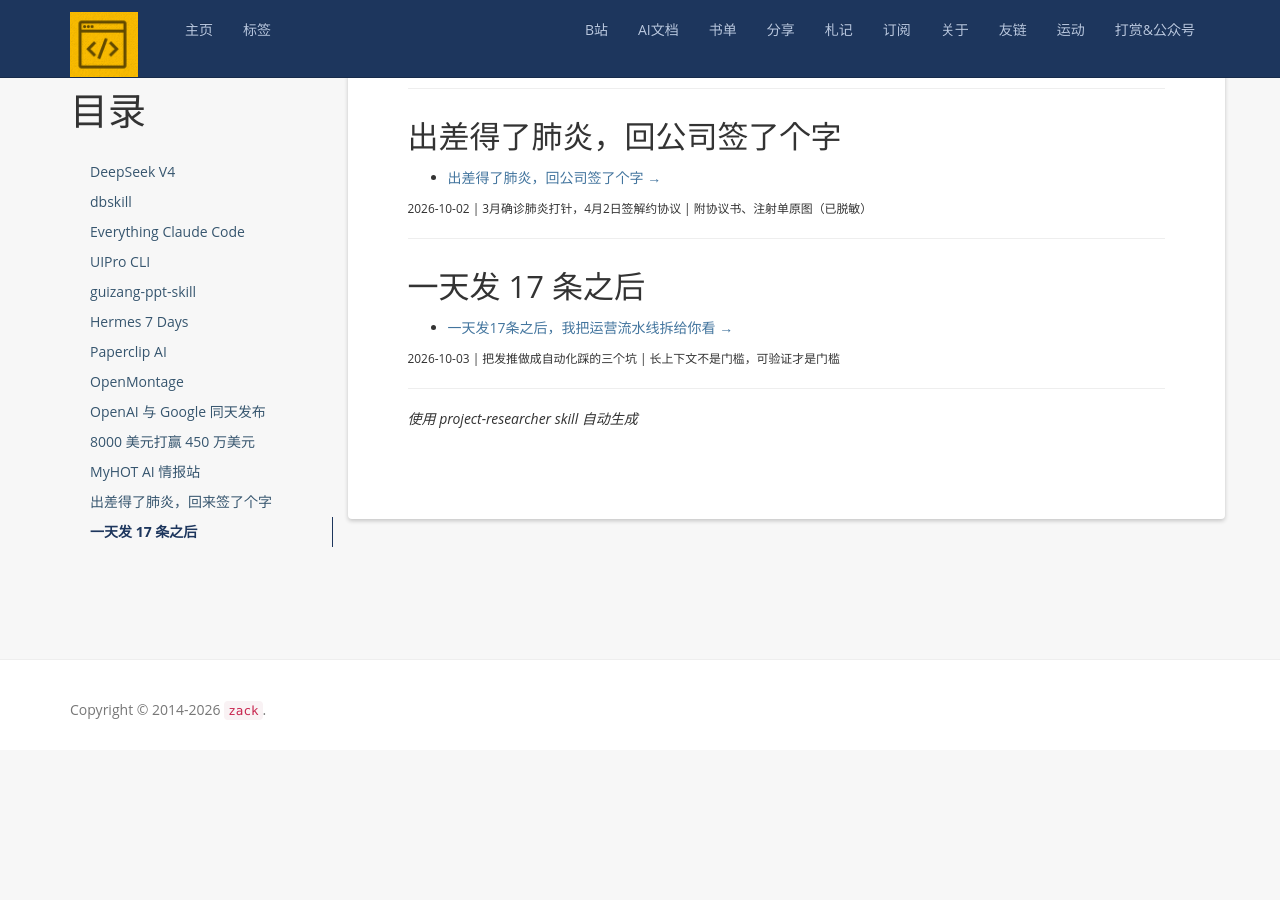
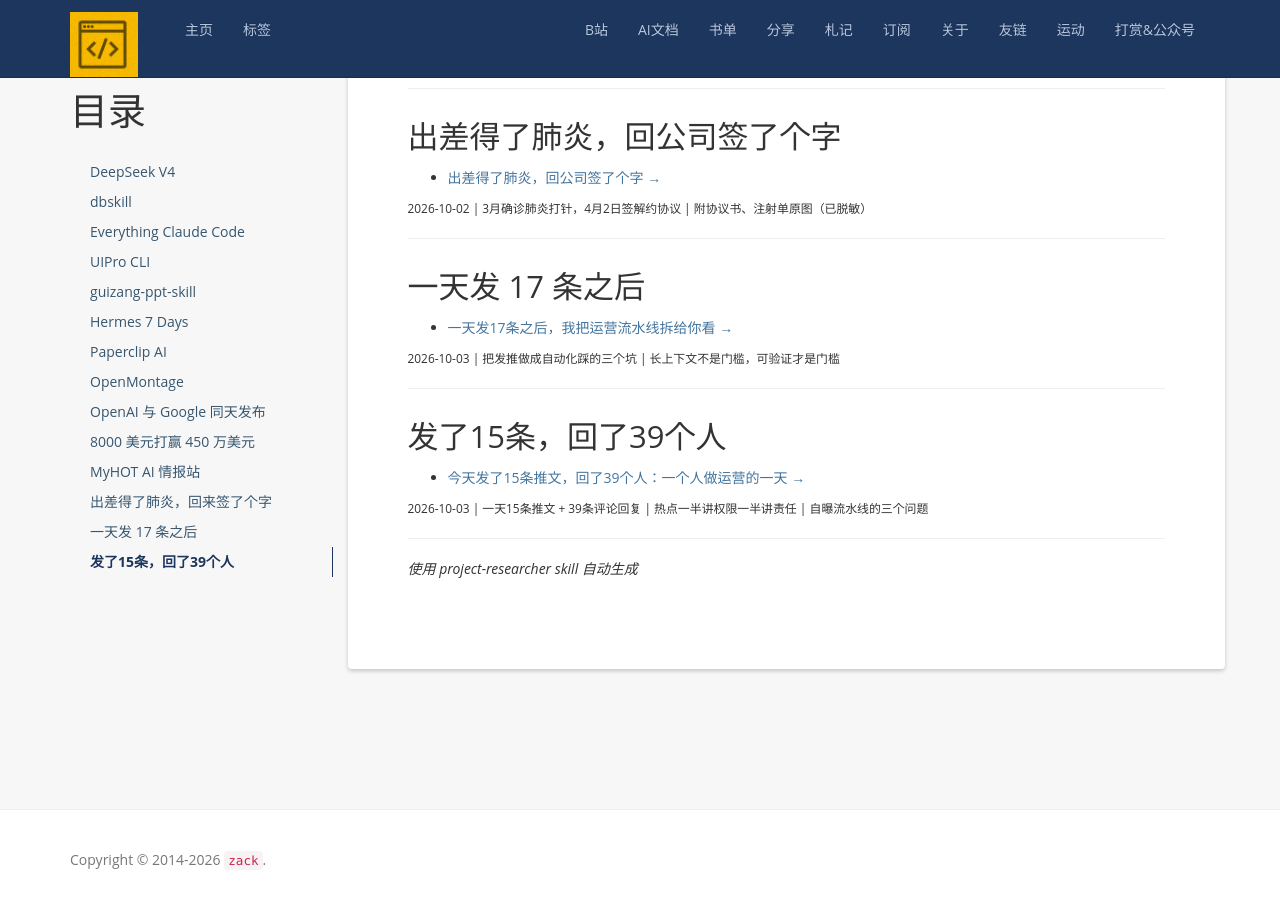
Before and after one commit to zackzhangkai/zackzhangkai.github.io, a Jekyll site: the page built from tag/AI文档/index.html, in a window 1280 px wide and 900 px high, scrolled down 2128 px. Built offline with Jekyll 4.4.1, drawn with Linux system fonts in a browser that asks for light colours; nearby versions of some CDN libraries; comment, search, counter and statistics services are not loaded; before the commit the page ends 2878 px from its top, so only the background shows below that.

Commit message:
2026-10-03 发了15条推文回了39个人：一人运营的一天

```diff
--- a/tag/AI文档/index.html
+++ b/tag/AI文档/index.html
@@ -24,6 +24,7 @@ header: AI文档
             <li><a href="#myhot-ai-news-site">MyHOT AI 情报站</a></li>
             <li><a href="#signed-the-papers">出差得了肺炎，回来签了个字</a></li>
             <li><a href="#automating-my-tweet-pipeline">一天发 17 条之后</a></li>
+            <li><a href="#fifteen-posts-thirty-nine-replies">发了15条，回了39个人</a></li>
            </ul>
         </div>
       </div>
@@ -140,6 +141,13 @@ header: AI文档
             <p><small>2026-10-03 | 把发推做成自动化踩的三个坑 | 长上下文不是门槛，可验证才是门槛</small></p>
 
             <hr>
+            <h2 id="fifteen-posts-thirty-nine-replies">发了15条，回了39个人</h2>
+            <ul>
+              <li><a href="https://zackzhangkai.github.io/2026/10/03/fifteen-posts-thirty-nine-replies/" target="_blank">今天发了15条推文，回了39个人：一个人做运营的一天 →</a></li>
+            </ul>
+            <p><small>2026-10-03 | 一天15条推文 + 39条评论回复 | 热点一半讲权限一半讲责任 | 自曝流水线的三个问题</small></p>
+
+            <hr>
             <p><em>使用 project-researcher skill 自动生成</em></p>
 
           </div>
```
Also changed, not shown: _posts/2026-10-03-fifteen-posts-thirty-nine-replies.md (added, +93 -0 lines).
